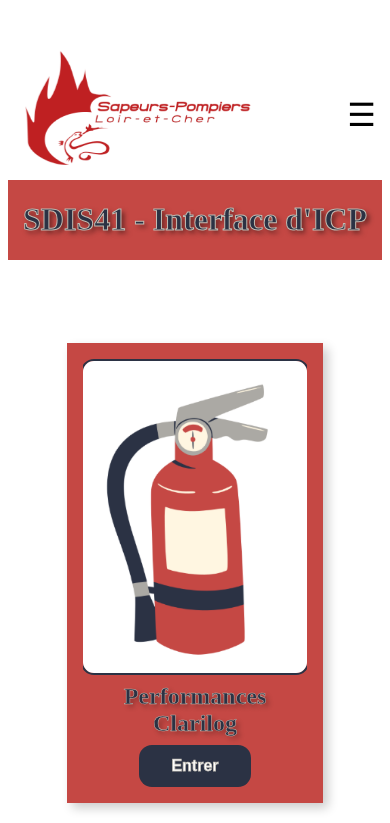
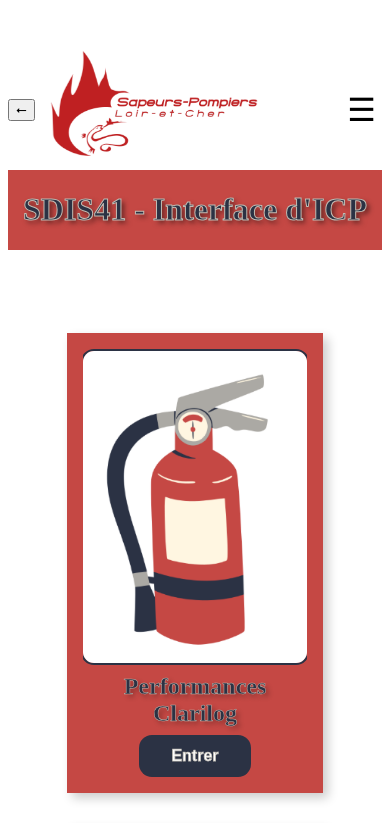
Before and after one commit to TomDubois12/SDIS41-KPI-INTERFACE, a React (Vite) app in the folder frontend/: page /hub in a window 390 px wide. Shown: the top 823 px of the page. Built offline with nearby package versions, Linux system fonts and the light colour scheme.

Commit message:
Ajout de la flèche de retour pour la version téléphone

```diff
--- a/frontend/src/components/Header.tsx
+++ b/frontend/src/components/Header.tsx
@@ -18,6 +18,17 @@
         <>
             <div className={styles.hiddenDiv}>
                 <div className={styles.hiddenDivLogoParam}>
+                    <div className={styles.fleche}>
+                        <button className={styles.fleche} onClick={() => {
+                            if (document.referrer) {
+                                window.history.back();
+                            } else {
+                                window.location.href = '/hub';
+                            }
+                        }}>
+                            ⭠
+                        </button>
+                    </div>
                     <Link to="/hub">
                         <img src={logoSDIS} alt="Logo SDIS" className={styles.logoSDIS}/>
                     </Link>
```
